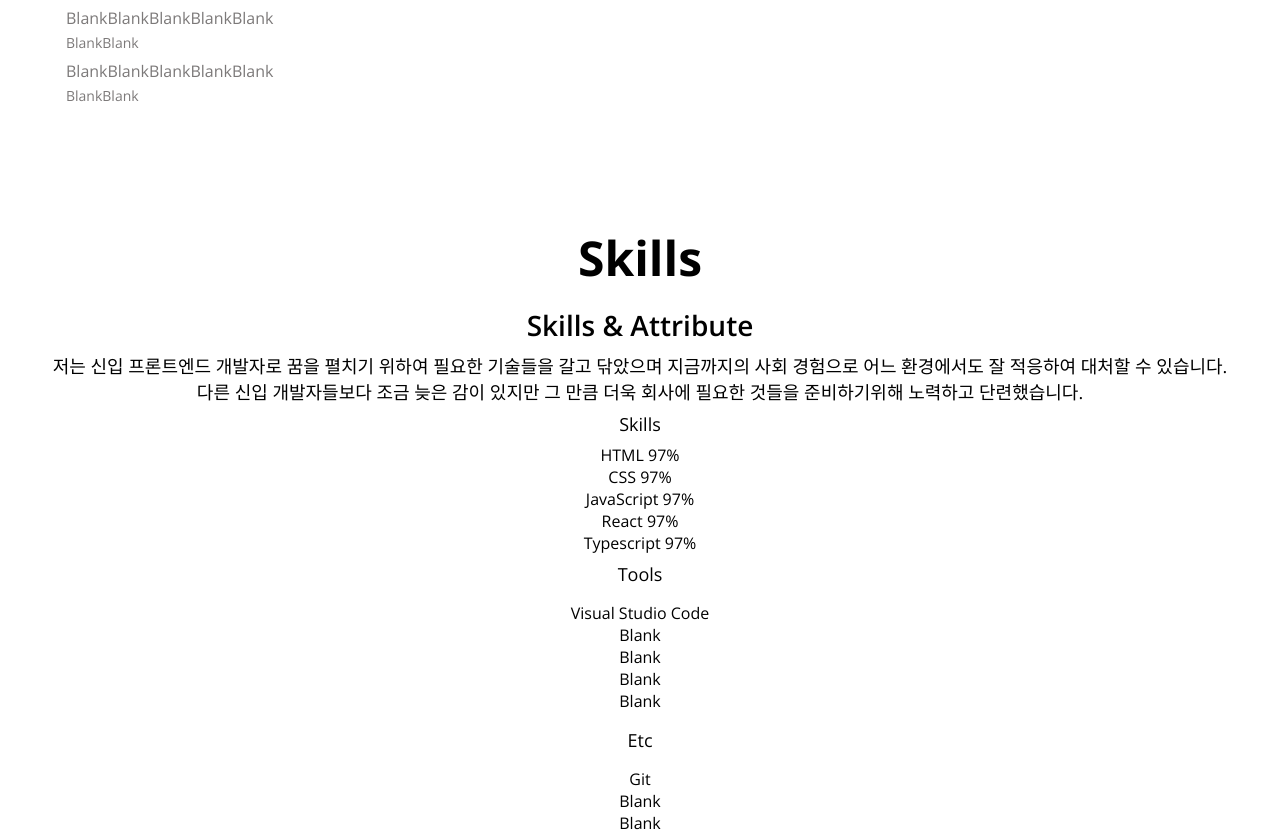
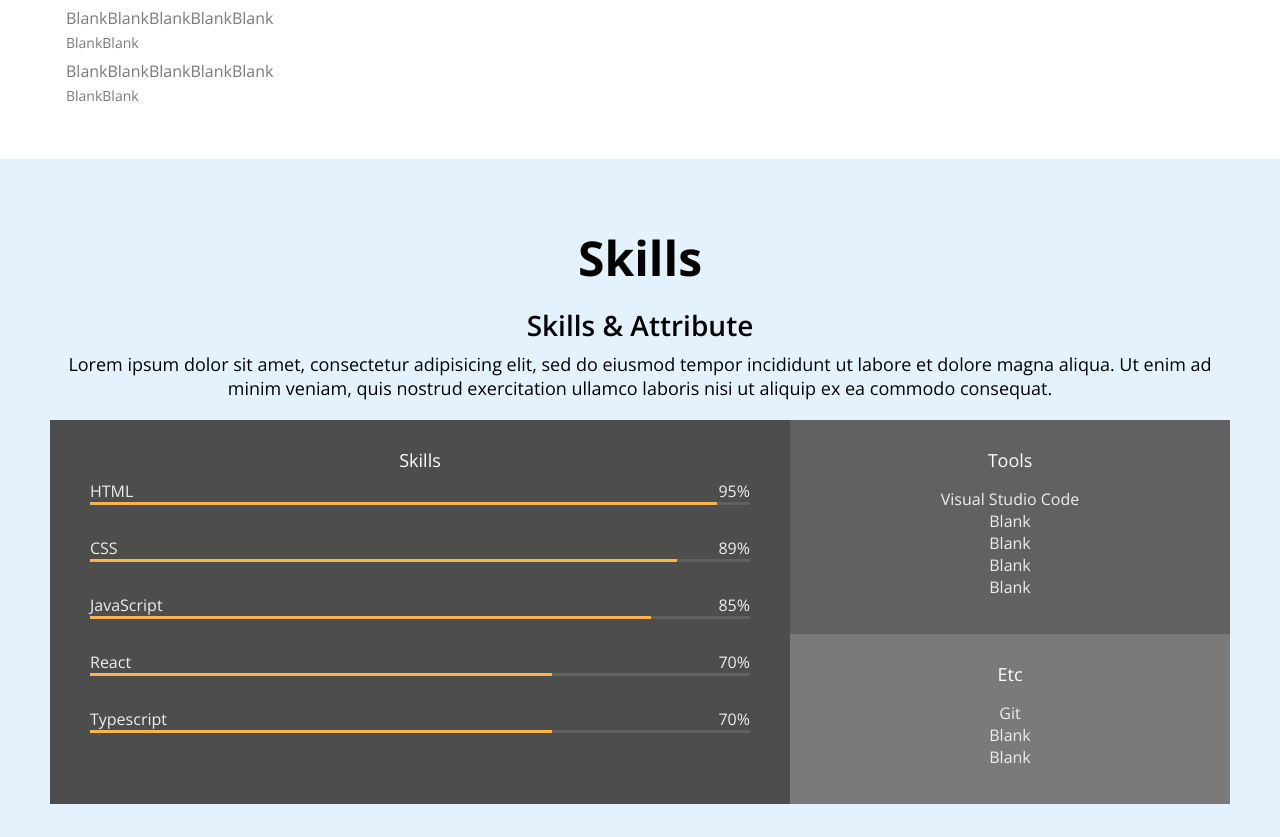
Before and after one commit to LKBum/portfolio, a plain HTML site: page index.html in a window 1280 px wide. Shown: the part 1352-2189 px from the top of the page. Drawn offline with nearby package versions, Linux system fonts and the light colour scheme.

Commit message:
CSS: Skills

```diff
--- a/index.html
+++ b/index.html
@@ -58,7 +58,7 @@
     </section>
 
     <!-- About -->
-    <section id="about" class="section">
+    <section id="about" class="section section__container">
       <h1>About me</h1>
       <p>
         Lorem ipsum dolor sit amet, consectetur adipisicing elit, sed do eiusmod
@@ -109,60 +109,62 @@
 
     <!-- Skills -->
     <section id="skills" class="section">
-      <h1>Skills</h1>
-      <h2>Skills & Attribute</h2>
-      <p>
-        저는 신입 프론트엔드 개발자로 꿈을 펼치기 위하여 필요한 기술들을 갈고
-        닦았으며 지금까지의 사회 경험으로 어느 환경에서도 잘 적응하여 대처할 수
-        있습니다. 다른 신입 개발자들보다 조금 늦은 감이 있지만 그 만큼 더욱
-        회사에 필요한 것들을 준비하기위해 노력하고 단련했습니다.
-      </p>
+      <div class="section__container">
+        <h1>Skills</h1>
+        <h2>Skills & Attribute</h2>
+        <p>
+          Lorem ipsum dolor sit amet, consectetur adipisicing elit, sed do
+          eiusmod tempor incididunt ut labore et dolore magna aliqua. Ut enim ad
+          minim veniam, quis nostrud exercitation ullamco laboris nisi ut
+          aliquip ex ea commodo consequat.
+        </p>
+      </div>
       <div class="skillset">
         <div class="skillset__left">
           <h3 class="skillset__title">Skills</h3>
           <div class="skill">
             <div class="skill__description">
               <span>HTML</span>
-              <span>97%</span>
+              <span>95%</span>
             </div>
             <div class="skill__bar">
-              <div class="skill__value"></div>
+              <div class="skill__value" style="width: 95%"></div>
             </div>
           </div>
           <div class="skill">
             <div class="skill__description">
               <span>CSS</span>
-              <span>97%</span>
+              <span>89%</span>
             </div>
             <div class="skill__bar">
-              <div class="skill__value"></div>
+              <div class="skill__value" style="width: 89%"></div>
             </div>
           </div>
           <div class="skill">
             <div class="skill__description">
               <span>JavaScript</span>
-              <span>97%</span>
+              <span>85%</span>
             </div>
             <div class="skill__bar">
-              <div class="skill__value"></div>
+              <div class="skill__value" style="width: 85%"></div>
             </div>
           </div>
           <div class="skill">
             <div class="skill__description">
               <span>React</span>
-              <span>97%</span>
+              <span>70%</span>
             </div>
             <div class="skill__bar">
-              <div class="skill__value"></div>
+              <div class="skill__value" style="width: 70%"></div>
             </div>
           </div>
           <div class="skill">
             <div class="skill__description">
               <span>Typescript</span>
-              <span>97%</span>
+              <span>70%</span>
             </div>
             <div class="skill__bar">
-              <div class="skill__value"></div>
+              <div class="skill__value" style="width: 70%"></div>
             </div>
           </div>
         </div>
--- a/style.css
+++ b/style.css
@@ -15,6 +15,7 @@
   --color-orange: #feb546;
   --color-black: #000000;
   --color-dark-blue: #01579b;
+  --color-light-blue: #e3f2fd;
 
   /* Font size */
   --font-large: 48px;
@@ -156,6 +157,10 @@ p {
 .section {
   padding: 50px;
   text-align: center;
+  margin: auto;
+}
+
+.section__container {
   max-width: 1200px;
   margin: auto;
 }
@@ -219,3 +224,59 @@ p {
 .job__period {
   font-size: var(--font-micro);
 }
+
+/* Skill */
+
+#skills {
+  background-color: var(--color-light-blue);
+}
+
+.skillset {
+  display: flex;
+  background-color: var(--color-light-grey);
+  color: var(--color-light-white);
+  margin: 20px 0;
+}
+
+.skillset__title {
+  color: var(--color-white);
+}
+
+.skillset__left {
+  flex-basis: 60%;
+  background-color: var(--color-dark-grey);
+  padding: 20px 40px;
+}
+
+.skillset__right {
+  flex-basis: 40%;
+}
+
+.tools {
+  background-color: var(--color-grey);
+}
+
+.skill__description {
+  display: flex;
+  justify-content: space-between;
+}
+
+.skill__bar {
+  width: 100%;
+  height: 3px;
+  background-color: var(--color-grey);
+}
+
+.skill {
+  margin-bottom: 32px;
+}
+
+.skill__value {
+  height: 3px;
+  background-color: var(--color-orange);
+}
+
+.tools,
+.etc {
+  padding: 20px;
+}
```
